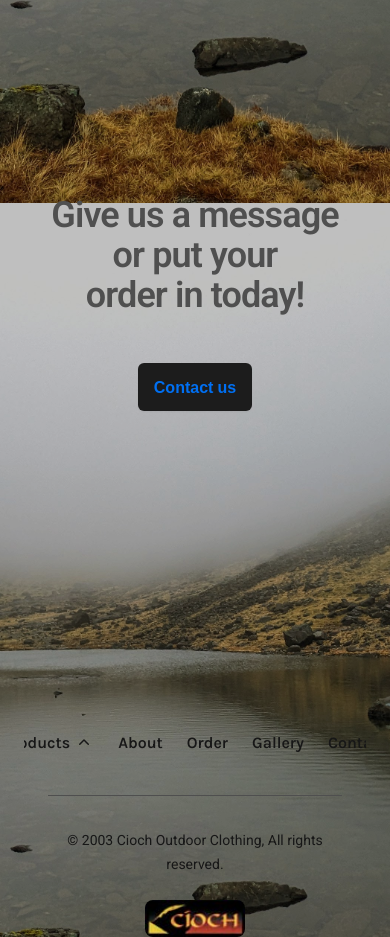
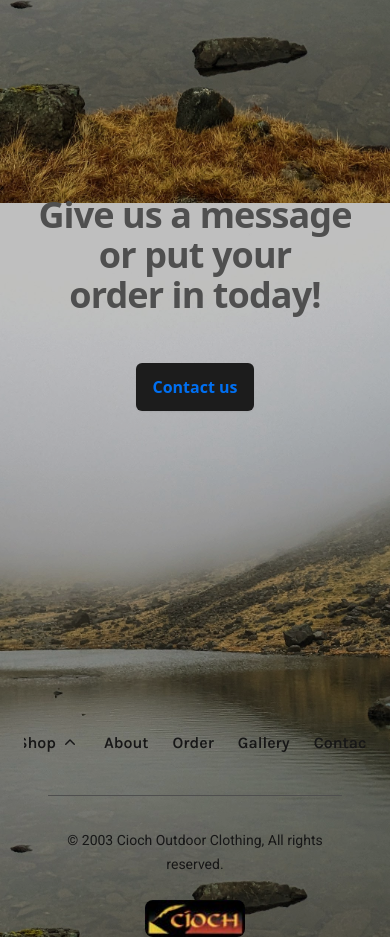
Before and after one commit to lpscrim/cioch, a Next.js app: page / in a window 390 px wide. Shown: the part 8400-9337 px from the top of the page. Built offline with nearby package versions, Linux system fonts and the light colour scheme; a web font is replaced by a local one.

Commit message:
Refactor Footer component and create FooterHome wrapper; update Header to use 'Shop' instead of 'Products'; add empty about page.

```diff
--- a/components/Footer.tsx
+++ b/components/Footer.tsx
@@ -18,25 +18,9 @@ const categories = [
     ]
 
 
-export default function Example() {
+export default function Footer() {
   return (
-    <footer className="relative w-full min-h-[95vh] sm:min-h-[100vh] h-full z-0">
-      <div className="mx-auto max-w-7xl px-6 lg:px-8 ">
-        <div className="mx-auto max-w-2xl text-center py-16 sm:py-24 lg:py-32">
-          <p className="mt-2 text-4xl font-semibold tracking-tight text-balance text-text-secondary sm:text-5xl">
-            Give us a message or put your order in today!
-          </p>
-          <div className="mt-12 flex justify-center">
-            <a id="button"
-              href="#"
-              className="rounded-md bg-secondary px-4 py-3 text-base font-bold text-primary shadow-xs hover:brightness-105 focus-visible:outline-2 focus-visible:outline-offset-2 focus-visible:outline-accent"
-            >
-              Contact us
-            </a>
-          </div>
-        </div>
-
-        <div className=" mx-auto max-w-7xl overflow-hidden px-6 pt-64 lg:px-8">
+        <footer className=" mx-auto max-w-7xl overflow-hidden px-6 pt-64 lg:px-8">
           <nav
             aria-label="Footer"
             className="-mb-6 flex flex-wrap justify-center gap-x-12 gap-y-3 sm:text-sm/6"
@@ -44,7 +28,7 @@ export default function Example() {
         <PopoverGroup className="flex gap-x-6 lg:gap-x-12">
           <Popover className="relative">
             <PopoverButton className="flex items-center gap-x-1 sm:text-lg/6 font-semibold text-text hover:text-secondary">
-              Products
+              Shop
               <ChevronUpIcon aria-hidden="true" className="size-5 flex-none " />
             </PopoverButton>
             <PopoverPanel
@@ -102,8 +86,6 @@ export default function Example() {
               />
             </div>
           </div>
-        </div>
-      </div>
-    </footer>
+        </footer>
   );
 }
--- /dev/null
+++ b/components/FooterHome.tsx
@@ -0,0 +1,26 @@
+'use client';
+
+import Footer from './Footer';
+
+export default function FooterHome() {
+  return (
+    <div className="relative w-full min-h-[95vh] sm:min-h-[100vh] h-full z-0">
+      <div className="mx-auto max-w-7xl px-6 lg:px-8 ">
+        <div className="mx-auto max-w-2xl text-center py-16 sm:py-24 lg:py-32">
+          <p className="mt-2 text-4xl font-semibold tracking-tight text-balance text-text-secondary sm:text-5xl">
+            Give us a message or put your order in today!
+          </p>
+          <div className="mt-12 flex justify-center">
+            <a id="button"
+              href="#"
+              className="rounded-md bg-secondary px-4 py-3 text-base font-bold text-primary shadow-xs hover:brightness-105 focus-visible:outline-2 focus-visible:outline-offset-2 focus-visible:outline-accent"
+            >
+              Contact us
+            </a>
+          </div>
+        </div>
+        <Footer />
+      </div>
+    </div>
+  );
+}
--- a/components/Header.tsx
+++ b/components/Header.tsx
@@ -61,7 +61,7 @@ export default function Example() {
         <PopoverGroup className="hidden lg:flex lg:gap-x-12">
           <Popover className="relative">
             <PopoverButton className="flex items-center gap-x-1 text-lg/6 font-semibold cursor-pointer">
-              Products
+              Shop
               <ChevronDownIcon aria-hidden="true" className="size-5 flex-none " />
             </PopoverButton>
             <PopoverPanel
@@ -132,7 +132,7 @@ export default function Example() {
               <div className="space-y-2 py-6">
                 <Disclosure as="div" className="-mx-3">
                   <DisclosureButton className="group flex w-full items-center justify-between rounded-lg py-2 pr-3.5 pl-3 text-base/7 font-semibold  hover:backdrop-brightness-150">
-                    Products
+                    Shop
                     <ChevronDownIcon aria-hidden="true" className="size-5 flex-none group-data-open:rotate-180" />
                   </DisclosureButton>
                   <DisclosurePanel className="mt-2 space-y-2">
```
Also changed, not shown: app/page.tsx (+1 -10 lines), app/about/page.tsx (added).
